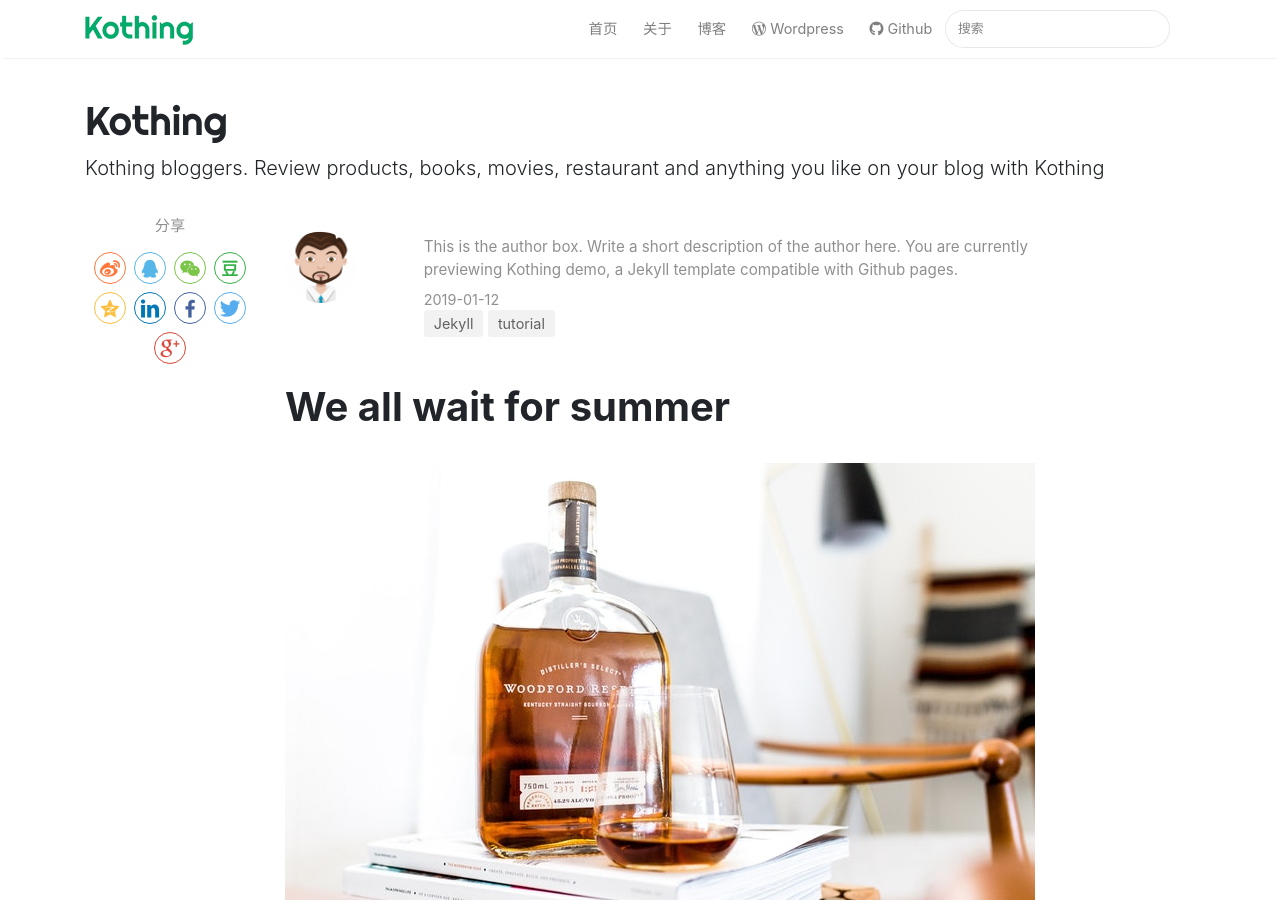
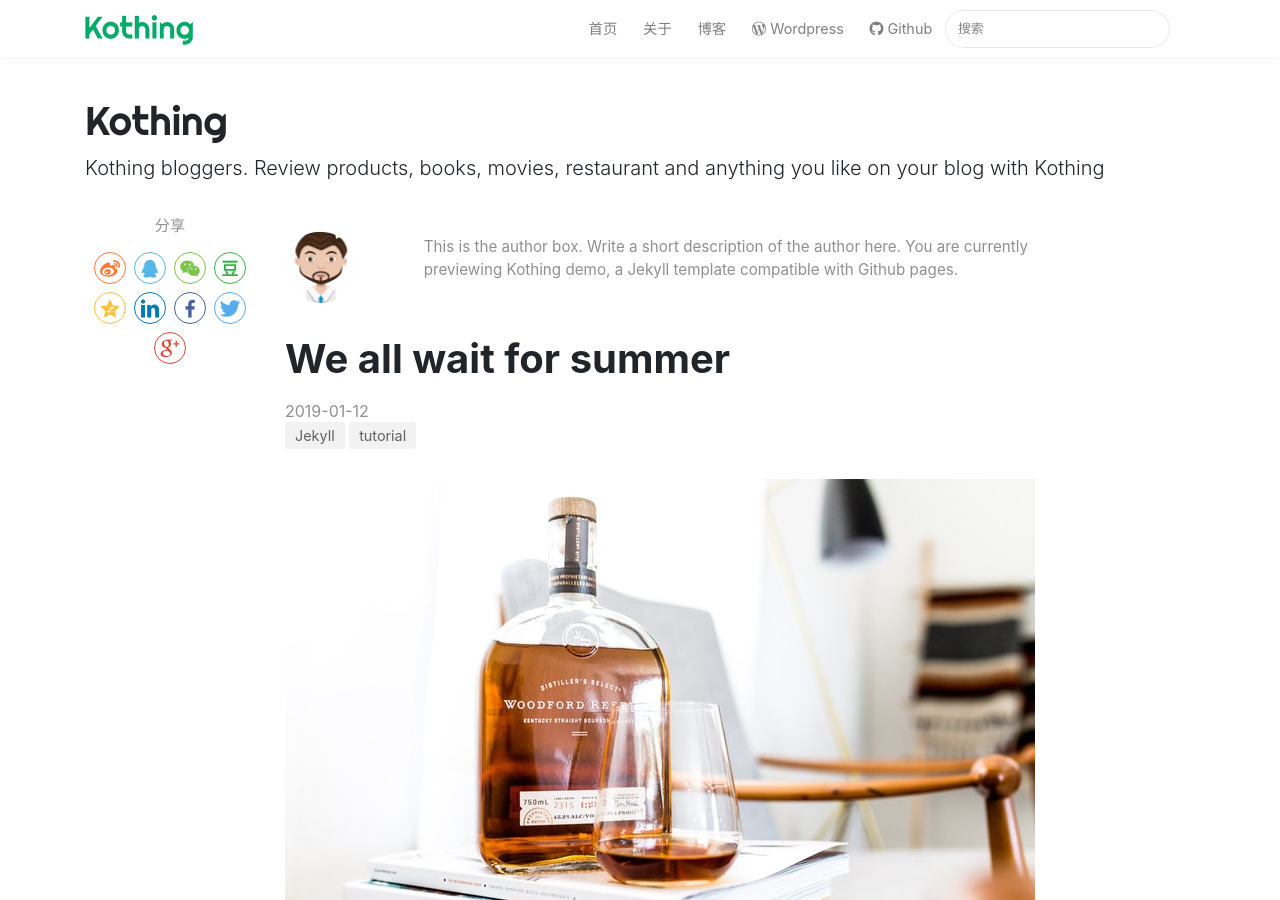
Before and after one commit to kothing/kothing.github.io, a Jekyll site: the page built from _posts/2019-01-12-we-all-wait-for-summer.md, in a window 1280 px wide and 900 px high. Built offline with Jekyll 4.4.1, drawn with Linux system fonts in a browser that asks for light colours; nearby versions of some CDN libraries; comment, search, counter and statistics services are not loaded.

Commit message:
Update post.html

```diff
--- a/_layouts/post.html
+++ b/_layouts/post.html
@@ -22,7 +22,7 @@ post_class: post-template
 
                 <!-- Author Box -->
                 {% if page.author %}
-                <div class="row post-top-meta">
+                <div class="row author-info post-top-meta">
                     <div class="col-xs-12 col-md-3 col-lg-2 text-center text-md-left mb-4 mb-md-0">
                         {% if author.avatar %}
                         <img class="author-thumb" src="{{site.baseurl}}/{{ author.avatar }}" alt="{{ author.display_name }}">
@@ -34,22 +34,23 @@ post_class: post-template
                         <span class="author-description">
                             {{ author.description }}
                         </span>
-                        <span class="post-date"><time datetime="{{ page.date | date:"%Y-%m-%d" }}">{{ page.date | date:"%Y-%m-%d" }}</time></span>
-                        <ul class="tags">
-                            {% assign sortedCategories = page.categories | sort %}
-                            {% for category in sortedCategories %}
-                            <li>
-                                <a class="smoothscroll" href="{{site.baseurl}}/categories#{{ category | replace: " ","-" }}">{{ category }}</a>
-                            </li>
-                            {% endfor %}
-                        </ul>
                     </div>
                 </div>
                 {% endif %}
 
                 <!-- Post Title -->
                 <h1 class="posttitle">{{ page.title }}</h1>
-
+                <div class="post-meta">
+                    <span class="post-date"><time datetime="{{ page.date | date:"%Y-%m-%d" }}">{{ page.date | date:"%Y-%m-%d" }}</time></span>
+                    <ul class="tags">
+                        {% assign sortedCategories = page.categories | sort %}
+                        {% for category in sortedCategories %}
+                        <li>
+                            <a class="smoothscroll" href="{{site.baseurl}}/categories#{{ category | replace: " ","-" }}">{{ category }}</a>
+                        </li>
+                        {% endfor %}
+                    </ul>
+                </div>
             </div>
 
             <!-- Post Featured Image -->
```
